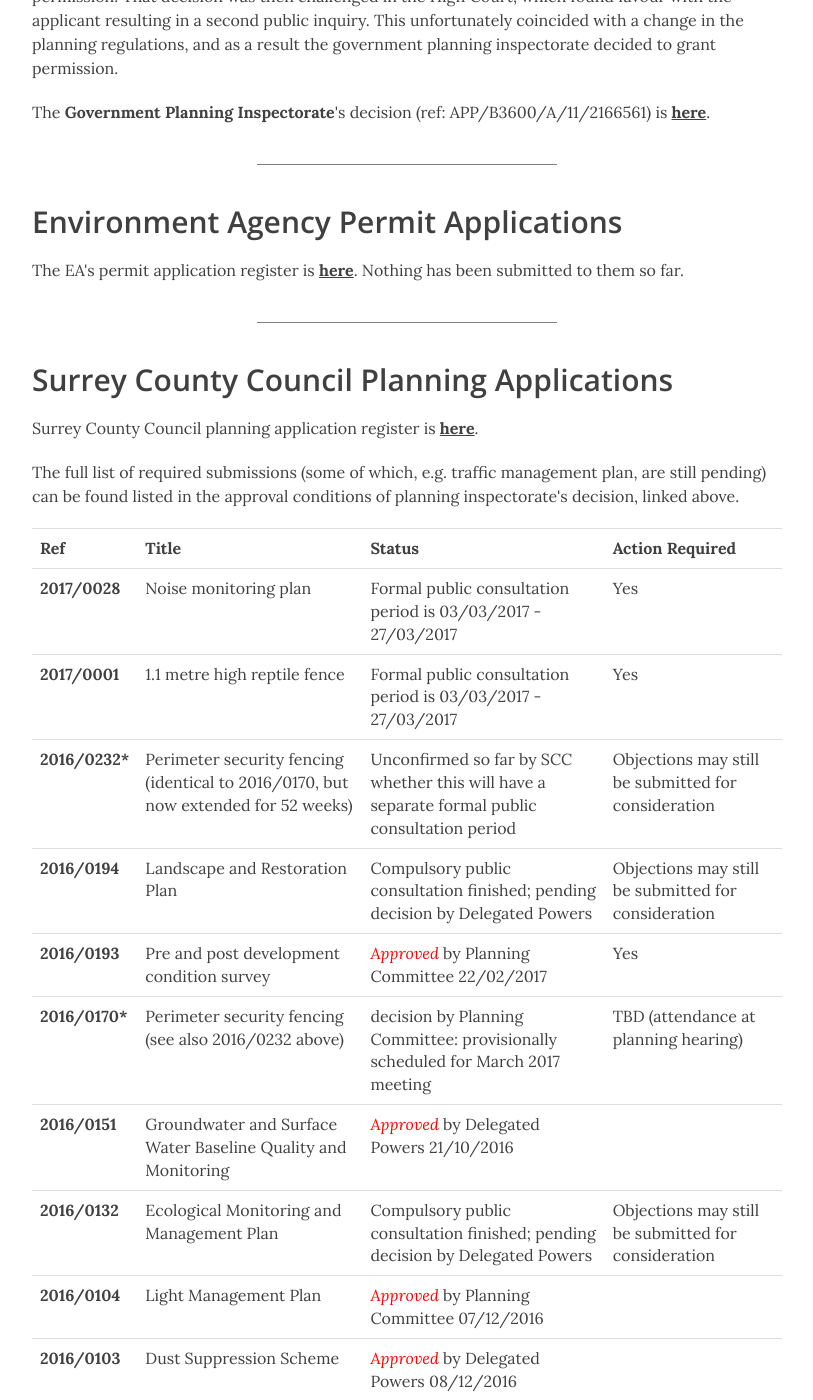
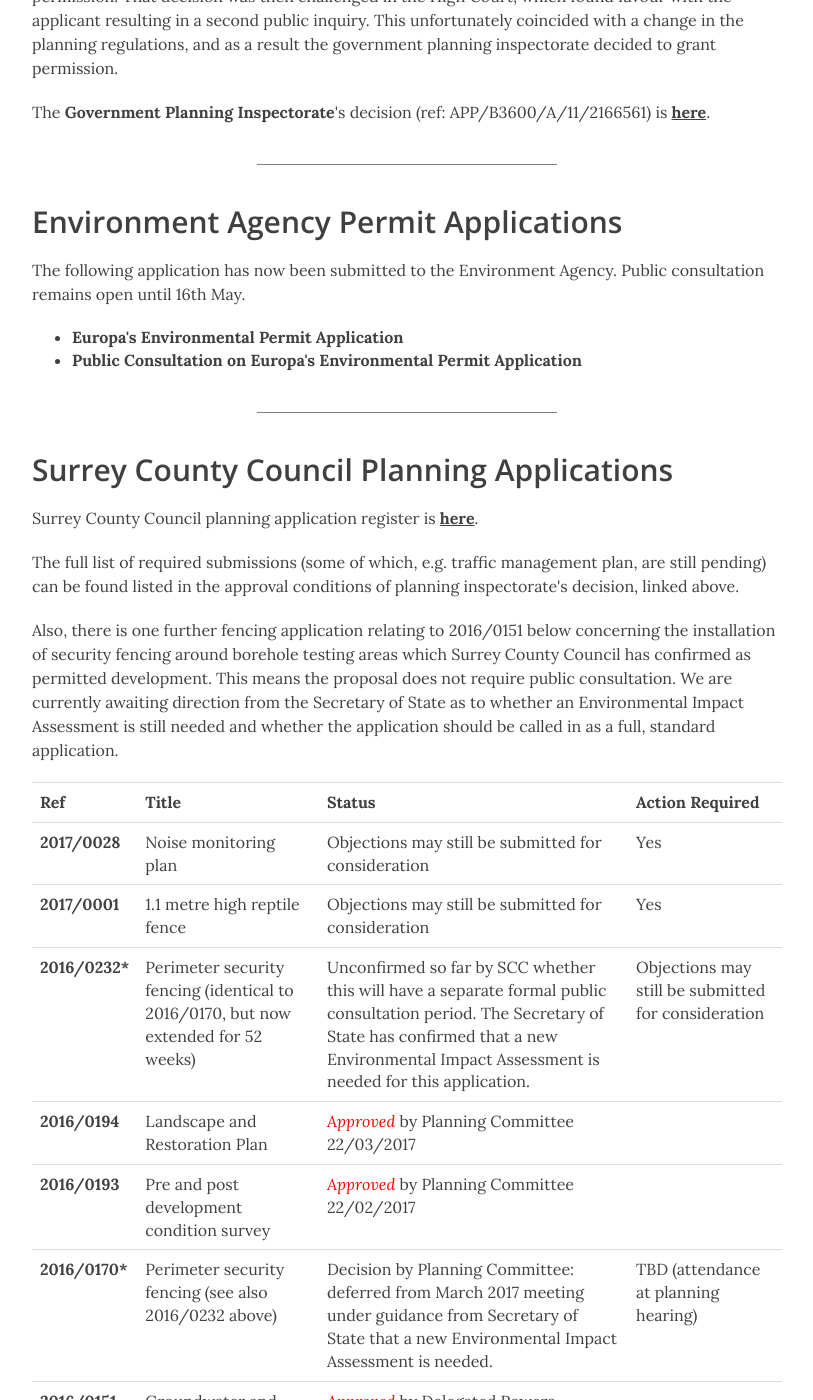
Before and after one commit to voiceforleithhill/v4lh-site-gen, a Jekyll site: the page built from status.html, in a window 1280 px wide and 1400 px high, scrolled down 517 px. Shown: the whole window, without its empty margins (233-1046 px from the left). Built offline with Jekyll 4.4.1, drawn with Linux system fonts in a browser that asks for light colours; nearby versions of some CDN libraries.

Commit message:
Updated content

```diff
--- a/_includes/status.html
+++ b/_includes/status.html
@@ -5,13 +5,19 @@
 <hr class="spacer">
 
 <h2>Environment Agency Permit Applications</h2>
-<p>The EA's permit application register is <a href="https://www.gov.uk/government/collections/environmental-permitting-notices-of-applications-made"><strong>here</strong></a>. Nothing has been submitted to them so far.</p>
+<p>The following application has now been submitted to the Environment Agency. Public consultation remains open until 16th May.
+<ul>
+<li><a href="https://www.gov.uk/government/publications/rh5-6hn-europa-oil-gas-limited-environmental-permit-application-advertisement/rh5-6hn-europa-oil-gas-limited-environmental-permit-application-advertisement"><b>Europa's Environmental Permit Application</b></a></li>
+<li><a href="https://consult.environment-agency.gov.uk/psc/rh5-6hn-europa-oil-and-gas-limited/"><b>Public Consultation on Europa's Environmental Permit Application</b></a></li>
+</ul>
+</p>
 
 <hr class="spacer">
 
 <h2>Surrey County Council Planning Applications</h2>
 <p>Surrey County Council planning application register is <a href="http://planning.surreycc.gov.uk/planapplist.aspx"><strong>here</strong></a>.</p>
 <p>The full list of required submissions (some of which, e.g. traffic management plan, are still pending) can be found listed in the approval conditions of planning inspectorate's decision, linked above.</p>
+<p>Also, there is one further fencing application relating to 2016/0151 below concerning the installation of security fencing around borehole testing areas which Surrey County Council has confirmed as permitted development. This means the proposal does not require public consultation. We are currently awaiting direction from the Secretary of State as to whether an Environmental Impact Assessment is still needed and whether the application should be called in as a full, standard application.</p>
 <table>
   <tr>
     <th>Ref</th>
@@ -22,37 +28,37 @@
   <tr>
     <td><a href="http://planning.surreycc.gov.uk/planappdisp.aspx?AppNo=SCC%20Ref%202017/0028" class="submission">2017/0028</a></td>
     <td>Noise monitoring plan</td>
-    <td>Formal public consultation period is 03/03/2017 - 27/03/2017</td>
+    <td>Objections may still be submitted for consideration</td>
     <td>Yes</td>
   </tr>
   <tr>
     <td><a href="http://planning.surreycc.gov.uk/planappdisp.aspx?AppNo=SCC%20Ref%202017/0001" class="submission">2017/0001</a></td>
     <td>1.1 metre high reptile fence</td>
-    <td>Formal public consultation period is 03/03/2017 - 27/03/2017</td>
+    <td>Objections may still be submitted for consideration</td>
     <td>Yes</td>
   </tr>
   <tr>
     <td><a href="http://planning.surreycc.gov.uk/planappdisp.aspx?AppNo=SCC%20Ref%202016/0232" class="submission">2016/0232*</a></td>
     <td>Perimeter security fencing (identical to 2016/0170, but now extended for 52 weeks)</td>
-    <td>Unconfirmed so far by SCC whether this will have a separate formal public consultation period</td>
+    <td>Unconfirmed so far by SCC whether this will have a separate formal public consultation period. The Secretary of State has confirmed that a new Environmental Impact Assessment is needed for this application.</td>
     <td>Objections may still be submitted for consideration</td>
   </tr>
   <tr>
     <td><a href="http://planning.surreycc.gov.uk/planappdisp.aspx?AppNo=SCC%20Ref%202016/0194" class="submission">2016/0194</a></td>
     <td>Landscape and Restoration Plan</td>
-    <td>Compulsory public consultation finished; pending decision by Delegated Powers</td>
-    <td>Objections may still be submitted for consideration</td>
+    <td><em class="approved">Approved</em> by Planning Committee 22/03/2017</td>
+    <td></td>
   </tr>
   <tr>
     <td><a href="http://planning.surreycc.gov.uk/planappdisp.aspx?AppNo=SCC%20Ref%202016/0193" class="submission">2016/0193</a></td>
     <td>Pre and post development condition survey</td>
     <td><em class="approved">Approved</em> by Planning Committee 22/02/2017</td>
-    <td>Yes</td>
+    <td></td>
   </tr>
   <tr>
     <td><a href="http://planning.surreycc.gov.uk/planappdisp.aspx?AppNo=SCC%20Ref%202016/0170" class="submission">2016/0170*</a></td>
     <td>Perimeter security fencing (see also 2016/0232 above)</td>
-    <td>decision by Planning Committee: provisionally scheduled for March 2017 meeting</td>
+    <td>Decision by Planning Committee: deferred from March 2017 meeting under guidance from Secretary of State that a new Environmental Impact Assessment is needed.</td>
     <td>TBD (attendance at planning hearing)</td>
   </tr>
   <tr>
```
Also changed, not shown: _posts/2017-04-07-ea-consultation.markdown (added, +29 -0 lines), img/pics/stall3.jpg (added).
